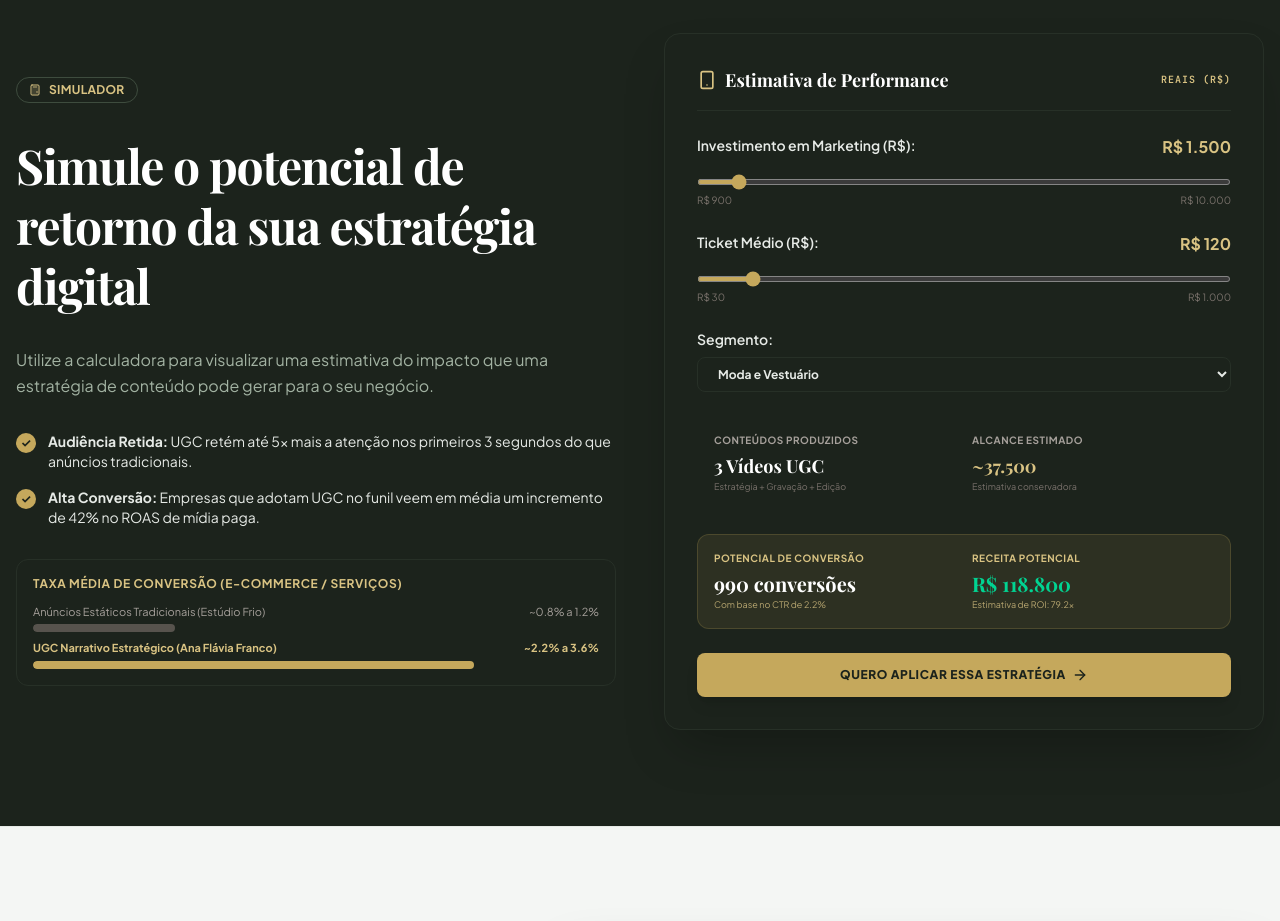
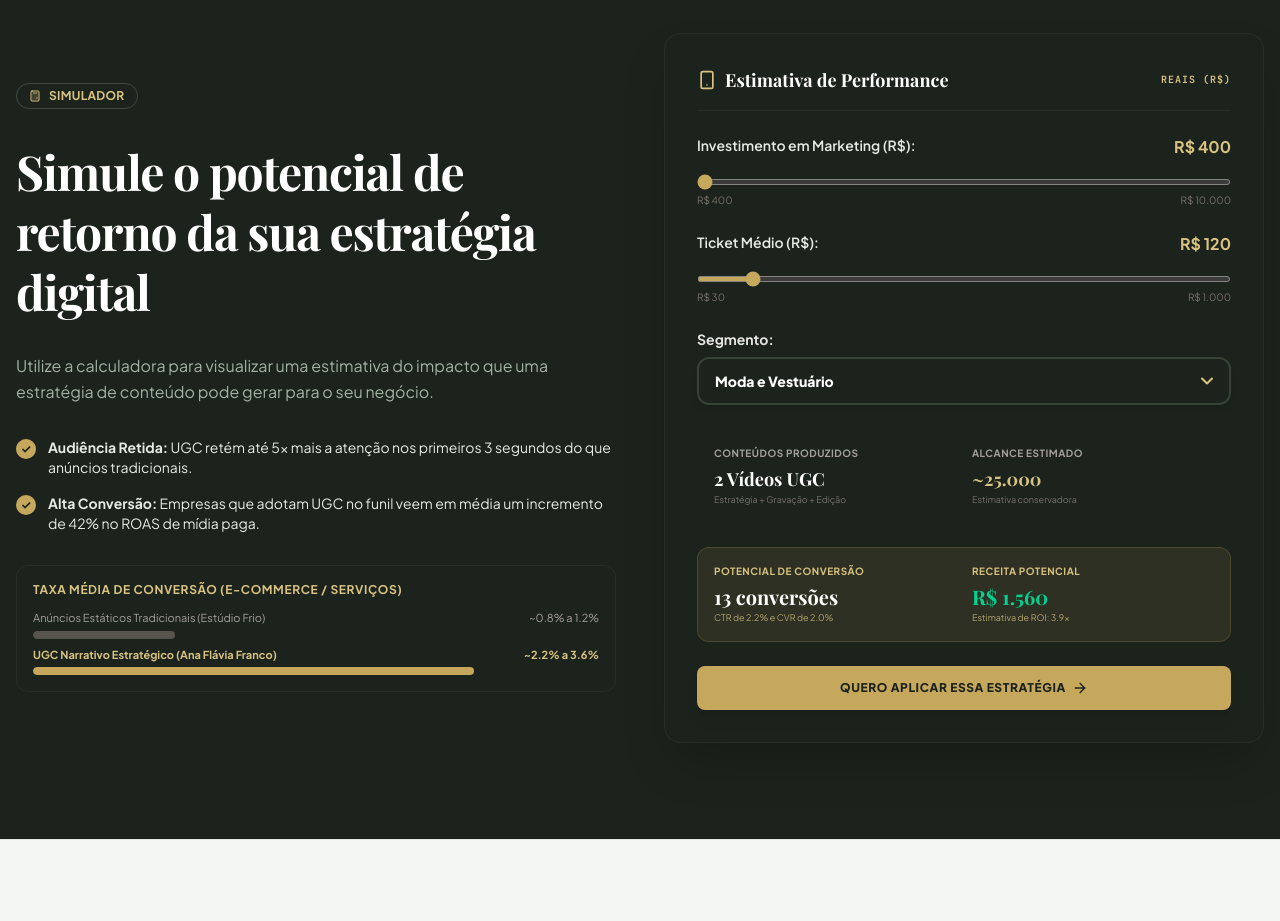
Before and after one commit to rfrancodev/cliente-flava-marketing, a React (Vite) app: page / in a window 1280 px wide. Shown: the part 5680-6601 px from the top of the page. Built offline with nearby package versions, Linux system fonts and the light colour scheme; a web font is replaced by a local one.

Commit message:
feat(calculator): update ROI logic and default values
Adjusted ROI calculation formula for better accuracy and updated the minimum budget threshold to R$ 400.

```diff
--- a/src/App.tsx
+++ b/src/App.tsx
@@ -18,6 +18,7 @@ import {
   X,
   Briefcase,
   ChevronRight,
+  ChevronDown,
   Calculator,
   Smartphone,
   Eye,
@@ -58,7 +59,7 @@ export default function App() {
   const [simulationViews, setSimulationViews] = useState(12840);
 
   // ROI Calculator States
-  const [budget, setBudget] = useState(1500); // R$
+  const [budget, setBudget] = useState(400); // R$
   const [ticket, setTicket] = useState(120); // R$ average product price
   const [nicheConversionFactor, setNicheConversionFactor] = useState(1.2); // weight multiplier
 
@@ -219,9 +220,11 @@ export default function App() {
 
   // ROI calculations
   // UGC generally delivers 3.2% CTR and 2.5x higher conversion than static standard ads.
-  const estimatedVideos = Math.max(1, Math.round(budget / 450));
+  // Each UGC video corresponds to R$ 200, starting from R$ 400 (which gives 2 UGC videos)
+  const estimatedVideos = Math.max(2, Math.floor(budget / 200));
   const estimatedViews = estimatedVideos * 12500;
-  const estimatedConversions = Math.round((estimatedViews * 0.022) * nicheConversionFactor);
+  // Adjusted to include a realistic conversion rate from views to purchases (CTR of 2.2% * Landing Page Conversion of 2.0%)
+  const estimatedConversions = Math.round((estimatedViews * 0.022 * 0.02) * nicheConversionFactor);
   const estimatedRevenue = estimatedConversions * ticket;
   const roas = (estimatedRevenue / budget).toFixed(1);
 
@@ -1239,7 +1242,7 @@ export default function App() {
                 </div>
                 <input
                   type="range"
-                  min="900"
+                  min="400"
                   max="10000"
                   step="100"
                   value={budget}
@@ -1247,7 +1250,7 @@ export default function App() {
                   className="w-full accent-brand-gold-500 h-1.5 bg-brand-olive-950 rounded-full cursor-pointer"
                 />
                 <div className="flex justify-between text-[10px] text-stone-500">
-                  <span>R$ 900</span>
+                  <span>R$ 400</span>
                   <span>R$ 10.000</span>
                 </div>
               </div>
@@ -1275,16 +1278,21 @@ export default function App() {
 
               {/* Dropdown 3: Campaign Segment */}
               <div className="space-y-2">
-                <label className="text-xs sm:text-sm font-semibold block">{SITE_COPY.calculator.labelNiche}</label>
-                <select
-                  onChange={(e) => setNicheConversionFactor(Number(e.target.value))}
-                  className="w-full px-4 py-2 bg-brand-olive-950 border border-brand-olive-800 text-brand-olive-100 rounded-lg text-xs font-bold focus:outline-none focus:border-brand-gold-500"
-                >
-                  <option value="1.2">{SITE_COPY.calculator.niches.moda}</option>
-                  <option value="1.5">{SITE_COPY.calculator.niches.joias}</option>
-                  <option value="1.1">{SITE_COPY.calculator.niches.beleza}</option>
-                  <option value="0.9">{SITE_COPY.calculator.niches.educacao}</option>
-                </select>
+                <label className="text-xs sm:text-sm font-bold block text-stone-200">{SITE_COPY.calculator.labelNiche}</label>
+                <div className="relative">
+                  <select
+                    onChange={(e) => setNicheConversionFactor(Number(e.target.value))}
+                    className="w-full h-12 pl-4 pr-10 bg-brand-olive-950 border-2 border-brand-olive-700/80 text-white rounded-xl text-xs sm:text-sm font-extrabold appearance-none cursor-pointer focus:outline-none focus:border-brand-gold-400 focus:ring-4 focus:ring-brand-gold-500/20 transition-all duration-300 shadow-md"
+                  >
+                    <option value="1.2" className="bg-brand-olive-950 text-stone-100 font-semibold py-2">{SITE_COPY.calculator.niches.moda}</option>
+                    <option value="1.5" className="bg-brand-olive-950 text-stone-100 font-semibold py-2">{SITE_COPY.calculator.niches.joias}</option>
+                    <option value="1.1" className="bg-brand-olive-950 text-stone-100 font-semibold py-2">{SITE_COPY.calculator.niches.beleza}</option>
+                    <option value="0.9" className="bg-brand-olive-950 text-stone-100 font-semibold py-2">{SITE_COPY.calculator.niches.educacao}</option>
+                  </select>
+                  <div className="absolute inset-y-0 right-0 flex items-center pr-3.5 pointer-events-none text-brand-gold-400">
+                    <ChevronDown className="h-5 w-5 stroke-[2.5]" />
+                  </div>
+                </div>
               </div>
 
               {/* Output stats display */}
@@ -1311,7 +1319,7 @@ export default function App() {
                   <div className="font-serif text-xl font-bold text-white mt-1">
                     {estimatedConversions} conversões
                   </div>
-                  <div className="text-[9px] text-brand-gold-400/80">Com base no CTR de 2.2%</div>
+                  <div className="text-[9px] text-brand-gold-400/80">CTR de 2.2% e CVR de 2.0%</div>
                 </div>
                 <div>
                   <div className="text-[10px] text-brand-gold-400 font-bold uppercase tracking-wider">{SITE_COPY.calculator.revenueLabel}</div>
```
